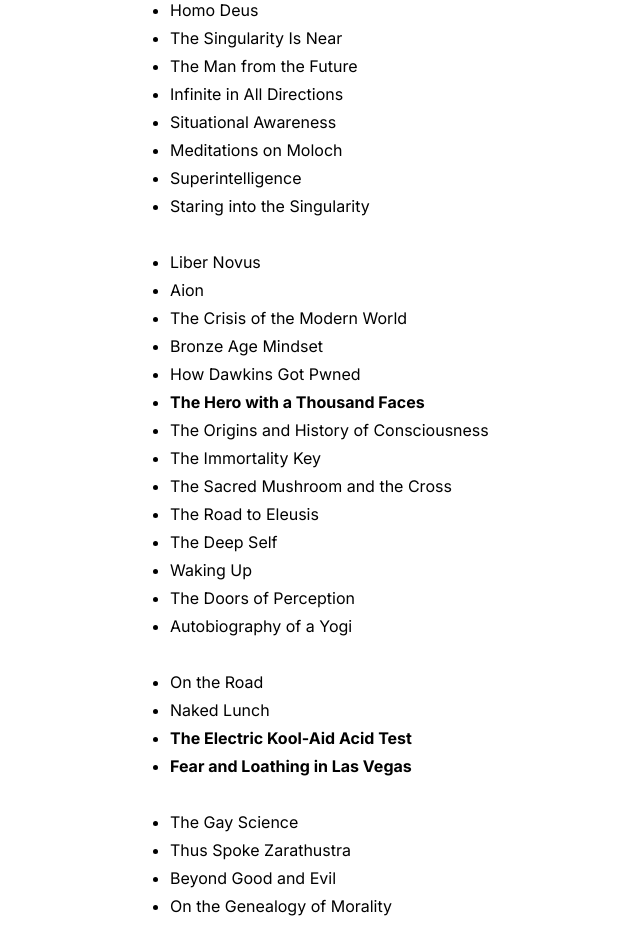
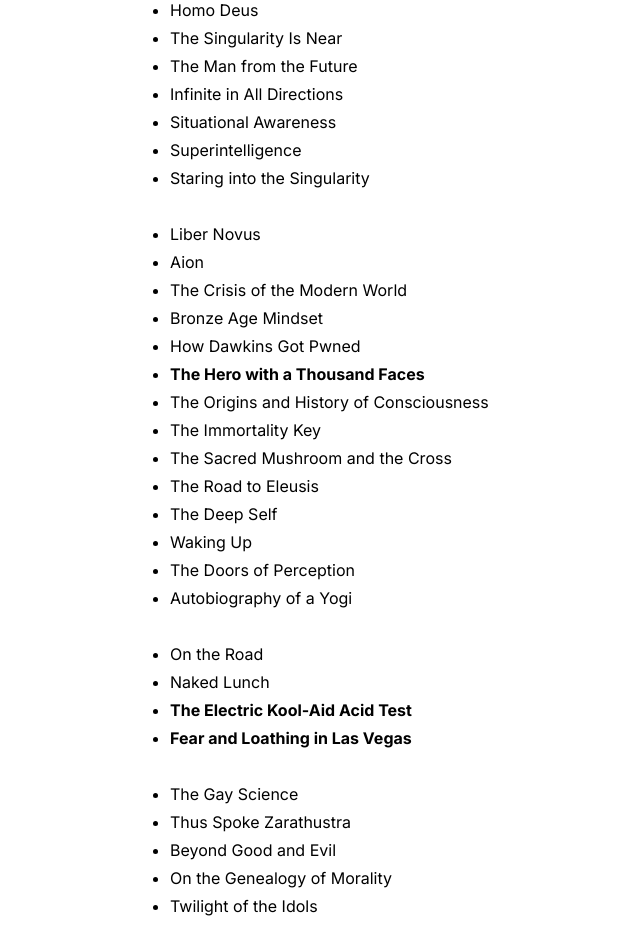
Before and after one commit to 0xturboblitz/florent.xyz, a Next.js app: page /books in a window 1280 px wide. Shown: the part 1620-2545 px from the top of the page, without its empty margins (166-806 px from the left). Built offline with nearby package versions, Linux system fonts and the light colour scheme.

Commit message:
duplicate

```diff
--- a/app/books/page.mdx
+++ b/app/books/page.mdx
@@ -58,7 +58,6 @@
 - The Man from the Future
 - Infinite in All Directions
 - Situational Awareness
-- Meditations on Moloch
 - Superintelligence
 - Staring into the Singularity
 <br />
```
